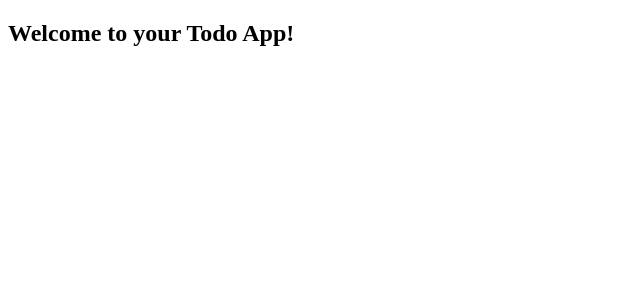
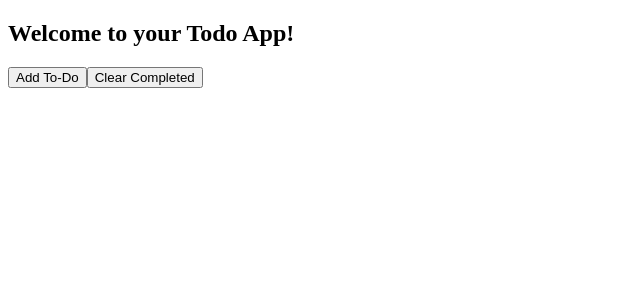
Before and after one commit to bloominstituteoftechnology/web-module-project-class-components, a React (Create React App) app: page / in a window 1280 px wide. Shown: the top 300 px of the page, without its empty margins (0-640 px from the left). Built offline with nearby package versions, Linux system fonts and the light colour scheme; the HTML template or start-up script is replaced by a standard one.

Commit message:
Added buttons and began coding out tTodoList return

```diff
--- a/src/App.js
+++ b/src/App.js
@@ -46,6 +46,8 @@ class App extends React.Component {
     return (
       <div>
         <h2>Welcome to your Todo App!</h2>
+        <button>Add To-Do</button>
+        <button>Clear Completed</button>
       </div>
     );
   }
--- a/src/components/TodoList.js
+++ b/src/components/TodoList.js
@@ -1,2 +1,16 @@
 // your components will all go in this `component` directory.
 // feel free to change this component.js into TodoList.js
+import React from 'react';
+import Todo from './Todo';
+
+const TodoList = props => {
+  return (
+      <div className='todo-list'>
+          {props.todos.map(todo => (
+              <Todo key={todo.id} todo={todo} />
+          ))}
+      </div>
+  )
+}
+
+export default TodoList;
```
